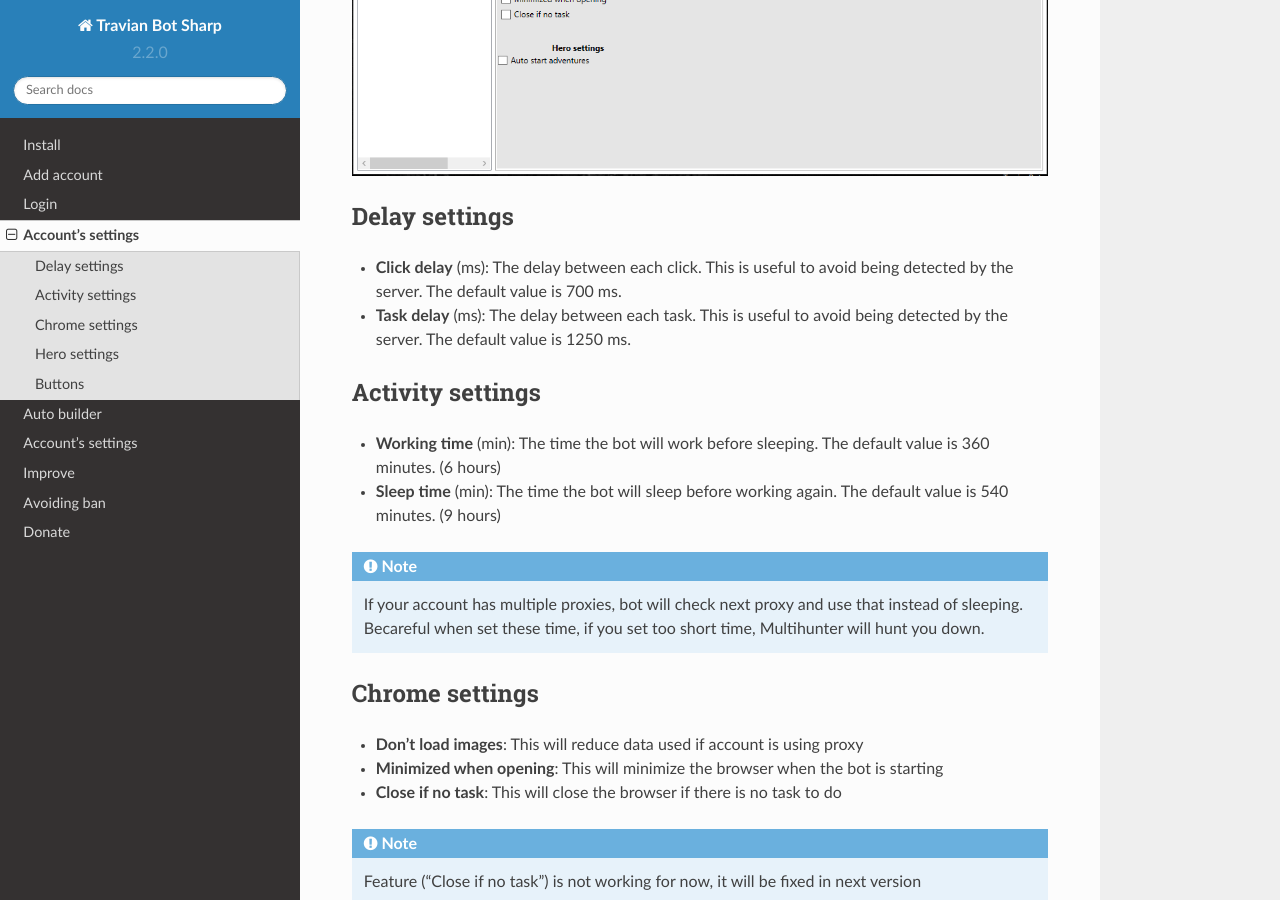
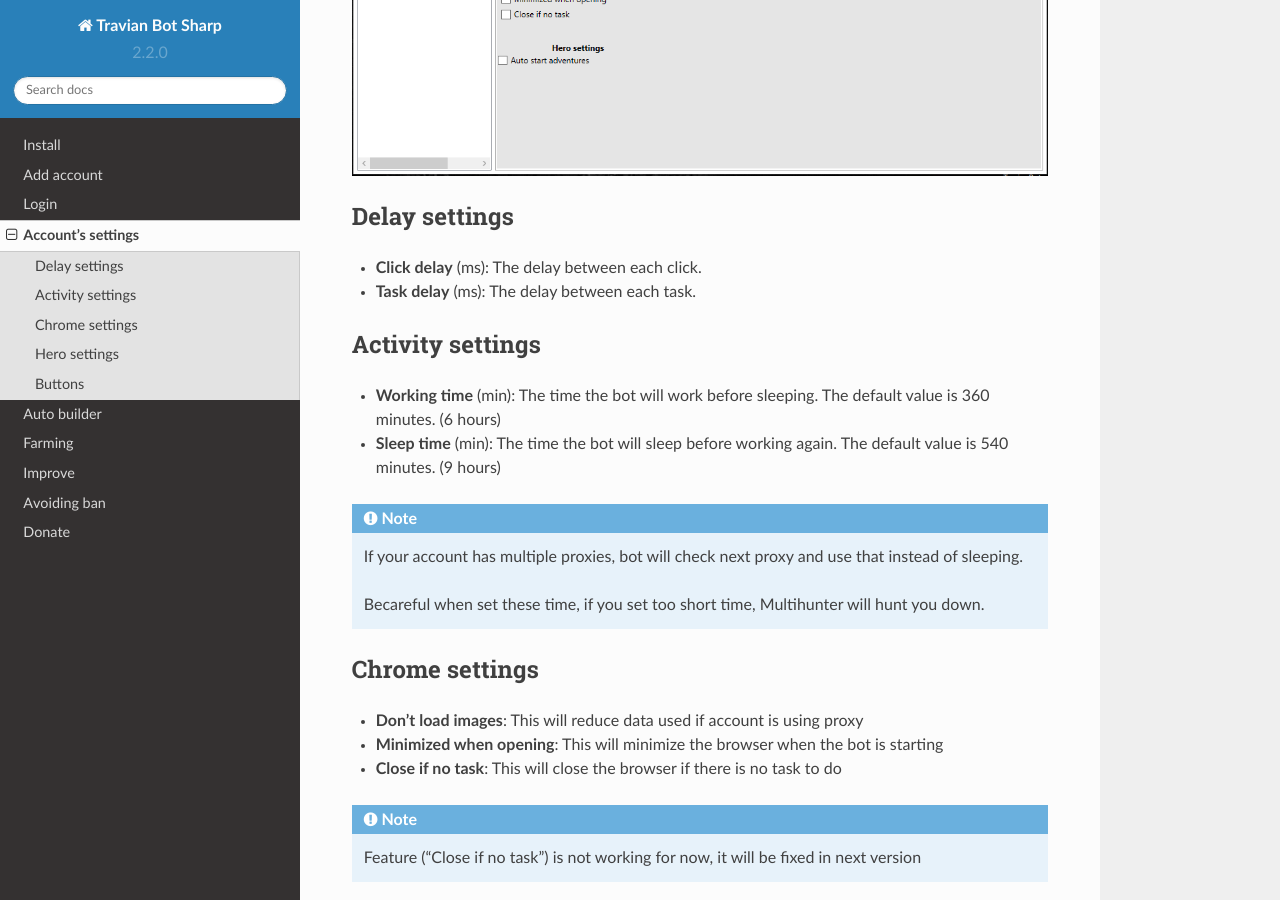
Before and after one commit to vinaghost/TBS-Docs, a Sphinx documentation site: the page built from docs/source/accountsetting.rst, in a window 1280 px wide and 900 px high, scrolled down 331 px. Built offline with Sphinx 7.4.7 and the Read the Docs theme 2.0.0, drawn with Linux system fonts in a browser that asks for light colours.

Commit message:
fix another typo

```diff
--- a/docs/source/accountsetting.rst
+++ b/docs/source/accountsetting.rst
@@ -7,8 +7,8 @@
 Delay settings
 --------------
 
-* **Click delay** (ms): The delay between each click. This is useful to avoid being detected by the server. The default value is 700 ms.
-* **Task delay** (ms): The delay between each task. This is useful to avoid being detected by the server. The default value is 1250 ms.
+* **Click delay** (ms): The delay between each click.
+* **Task delay** (ms): The delay between each task.
 
 Activity settings
 --------------
@@ -18,6 +18,7 @@
 
 .. note::
     If your account has multiple proxies, bot will check next proxy and use that instead of sleeping.
+
     Becareful when set these time, if you set too short time, Multihunter will hunt you down.
 
 Chrome settings
--- a/docs/source/farming.rst
+++ b/docs/source/farming.rst
@@ -1,4 +1,4 @@
-Account's settings
+Farming
 =======
 
 .. image:: img/farming/01_interface.png
@@ -6,6 +6,7 @@
 .. note::
 
     This feature only works when you click on the Start all active button
+
     TBS won't start automatically the farming process after you login account like the old one
 
 
--- a/docs/source/improve.rst
+++ b/docs/source/improve.rst
@@ -18,7 +18,9 @@
 .. note::
 
     Troop which is not researched will be untick
+
     You have to manually update which troop account researched (Check bellow)
+
     Please ignore settle and chief, they cannot improve, please don't tick on them
 
 Manually improve
@@ -38,4 +40,5 @@
 .. note::
 
     This will add improve task to queue but don't repeat.
+
     Use this when your Smithy is level 20.
```
